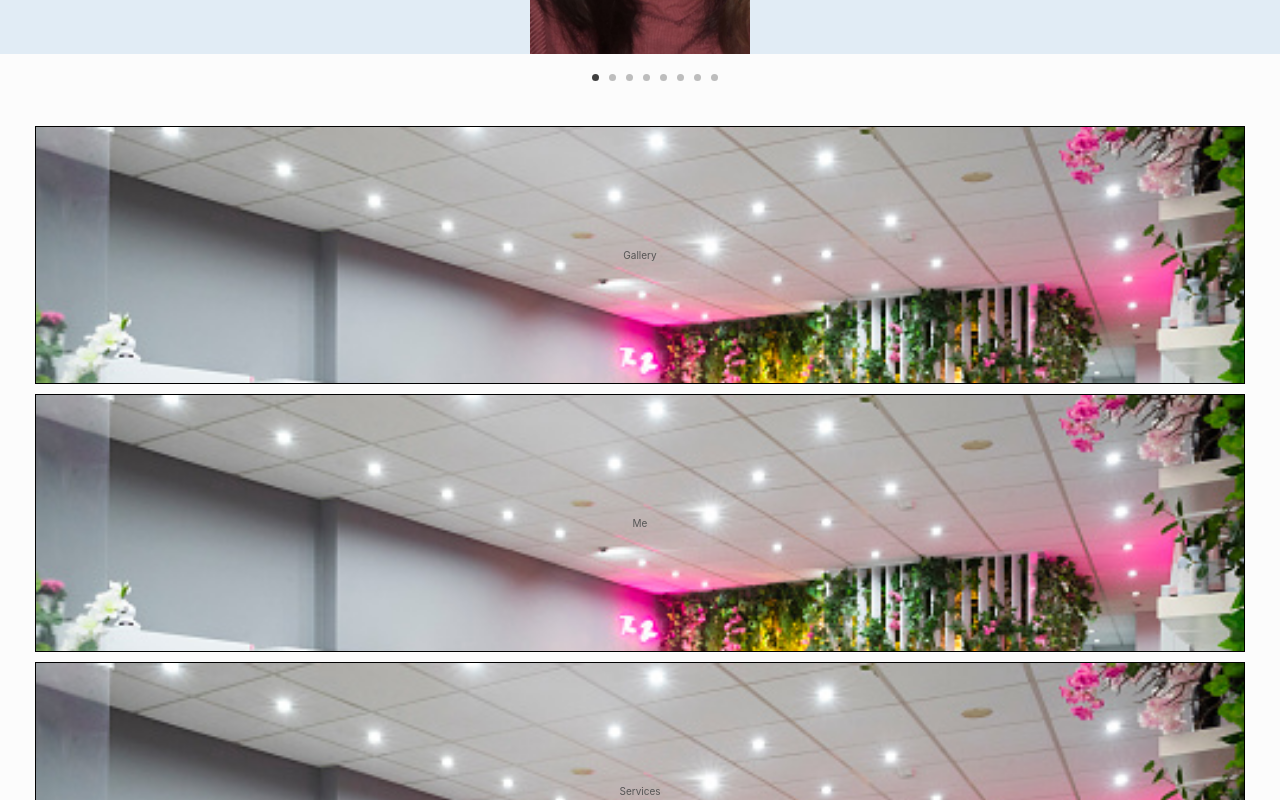
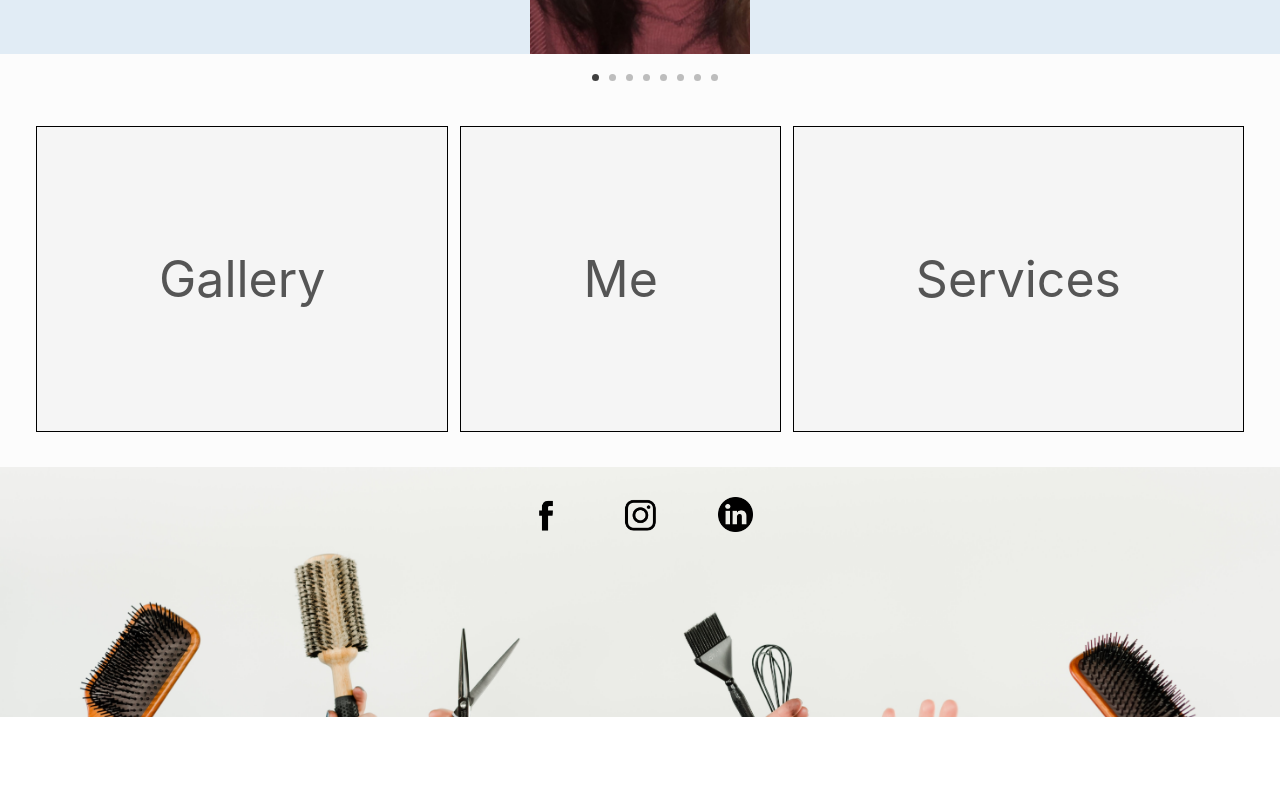
Before and after one commit to fcondori1/salon-nr, a React (Create React App) app: page / in a window 1280 px wide. Shown: the part 640-1440 px from the top of the page. After the commit the page ends 1357 px from the top, so only its background shows below. Built offline with nearby package versions, Linux system fonts and the light colour scheme.

Commit message:
update media query and flex

```diff
--- a/src/component/Contact/Contact.css
+++ b/src/component/Contact/Contact.css
@@ -13,6 +13,8 @@
     margin: 5px;
     /* background-image: none; */
     background-color: whitesmoke;
+    color: rgb(85, 85, 85);
+    font-size: 50px;
 }
 
 .boxes:hover {
@@ -22,9 +24,14 @@
 @media screen and (min-width: 600px) {
     .boxes {
         padding: 10%;
-        background-image: url('../../assets/beauty.jpg');
+        /* background-image: url('../../assets/beauty.jpg'); */
         /* background-position: cover; */
         background-size: cover;
         color: rgb(85, 85, 85);
+        /* opacity: 50%; */
+    }
+
+    .information {
+        flex-direction: row;
     }
 }
```
